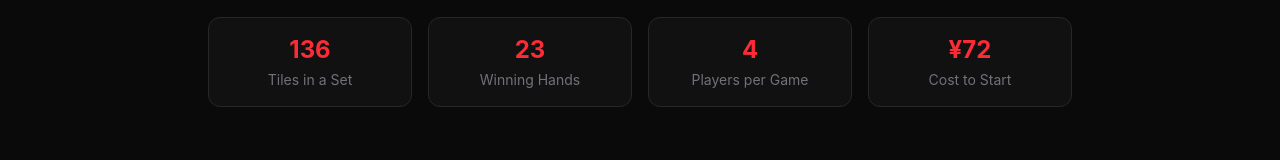
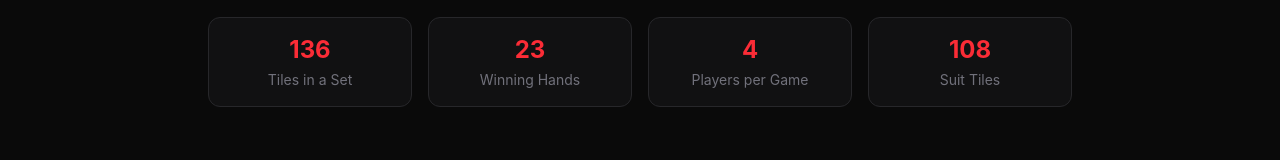
Before and after one commit to rkkbw47fm8-rgb/mahjong-guide, a Next.js app: page / in a window 1280 px wide. Shown: the part 466-626 px from the top of the page. Built offline with nearby package versions, Linux system fonts and the light colour scheme.

Commit message:
fix: remove 'Cost to Start ¥72' that confused users into thinking it's paid

```diff
--- a/src/app/page.tsx
+++ b/src/app/page.tsx
@@ -33,7 +33,7 @@ export default function Home() {
           { num: "136", label: "Tiles in a Set" },
           { num: "23", label: "Winning Hands" },
           { num: "4", label: "Players per Game" },
-          { num: "¥72", label: "Cost to Start" },
+          { num: "108", label: "Suit Tiles" },
         ].map((s) => (
           <div
             key={s.label}
```
